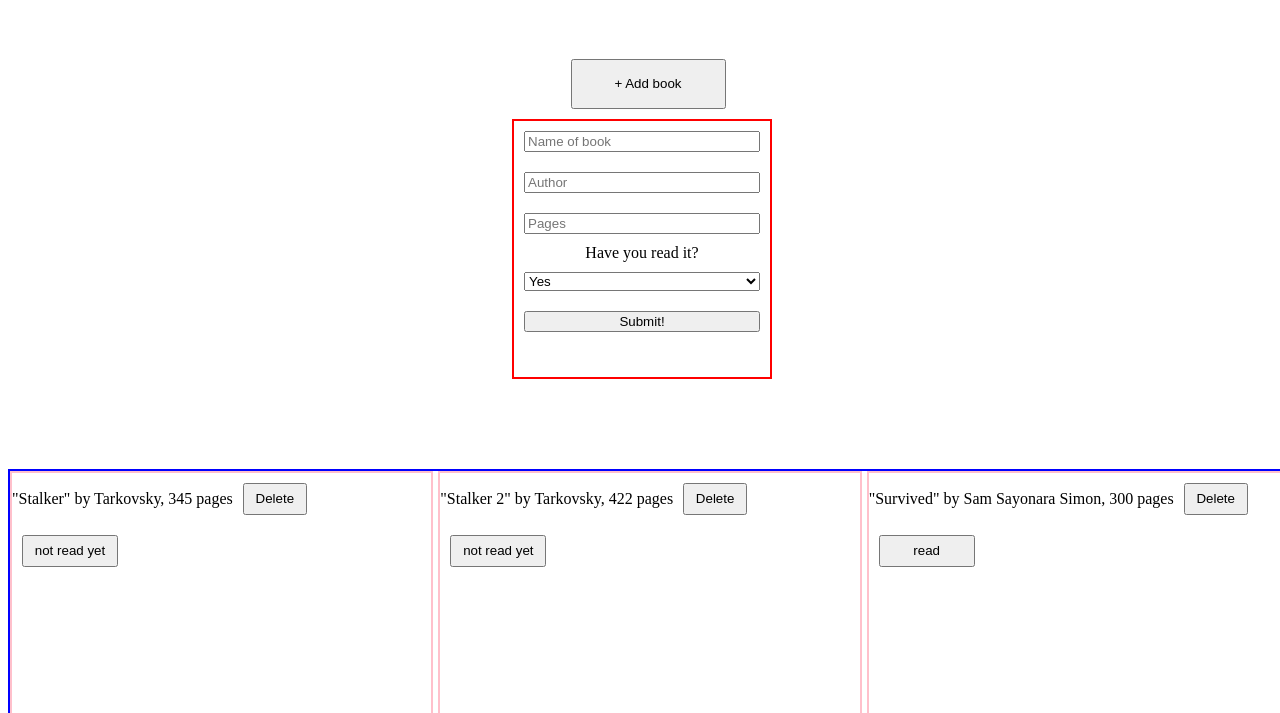
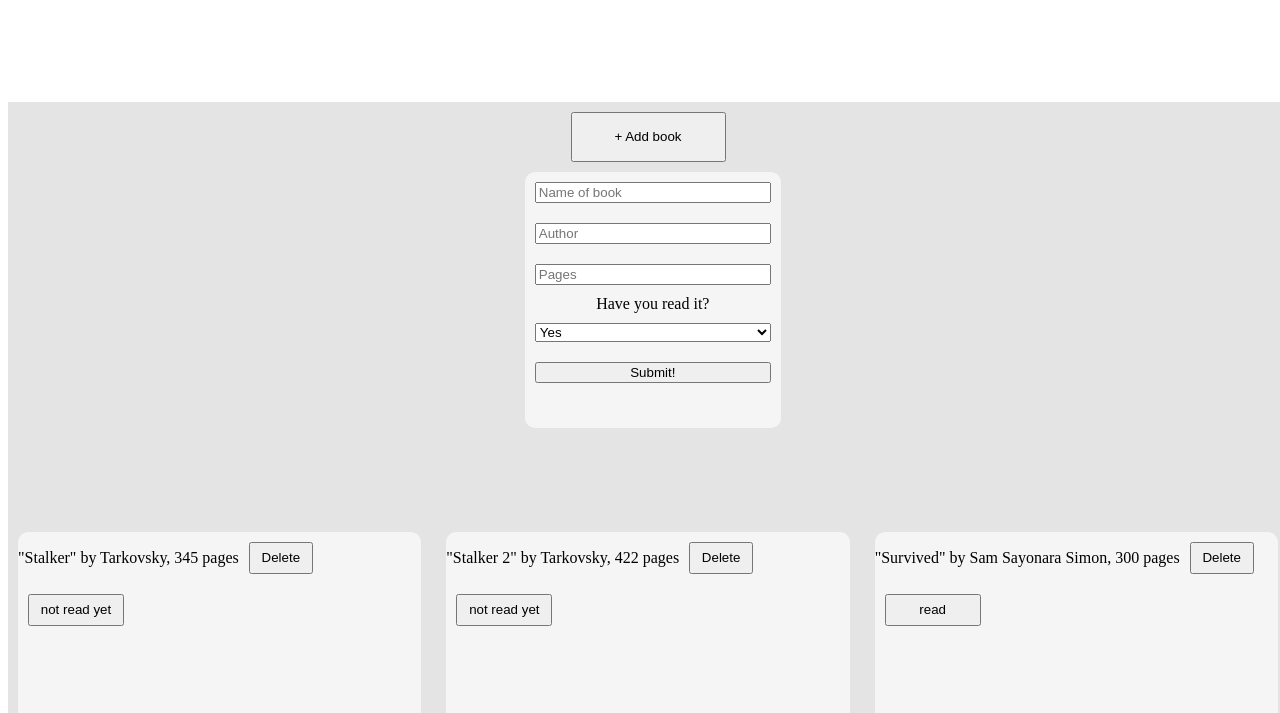
Before and after one commit to kamron-dev/myLibrary, a plain HTML site: page index.html in a window 1280 px wide. Both pictures are taken after a click on the button "+ Add book". Shown: the part 87-800 px from the top of the page. Drawn offline with Linux system fonts and the light colour scheme.

Commit message:
rounded up bookCard divs

```diff
--- a/styles.css
+++ b/styles.css
@@ -1,5 +1,9 @@
+:root {
+    --grey: rgb(228, 228, 228);
+}
+
 body {
-    box-sizing: content-box;
+    box-sizing: border-box;
 }
 #container {
     display: grid;
@@ -9,41 +13,47 @@ body {
 }
 #header {
     grid-row: 1;
+
 }
 #body {
     display: grid;
     grid-template-rows: 1fr 5fr;
+    background-color: var(--grey)
 }
 #newBookInputDiv {
     width: 20vw;
     height: 32vh;
-    border: 2px solid red;
     position: absolute;
-    left: 40vw;
-    z-index: 2;
+    z-index: 1;
     display: flex;
     flex-direction: column;
     text-align: center;
-
+    border-radius: 10px;
+    left: 41%;
+    background-color: whitesmoke;
 }
 #newBookInputDiv > input, select, button {
     margin: 10px 10px;
+
 }
 
 
 #booksDisplay {
     width: 100%;
-    border: 2px solid blue;
     display: grid;
     grid-template-columns: repeat(auto-fit, minmax(30%, 1fr));
     grid-auto-flow: row;
     grid-gap: 5px;
+
 }
 
+
 .bookCard {
-    border: 2px solid pink;
     height: 350px;
-
+    border-radius: 10px;
+    background-color: whitesmoke;
+    margin: 10px;
+    margin-bottom: 30px;
 }
 .deleteBookBtn {
     height: 2rem;
```
